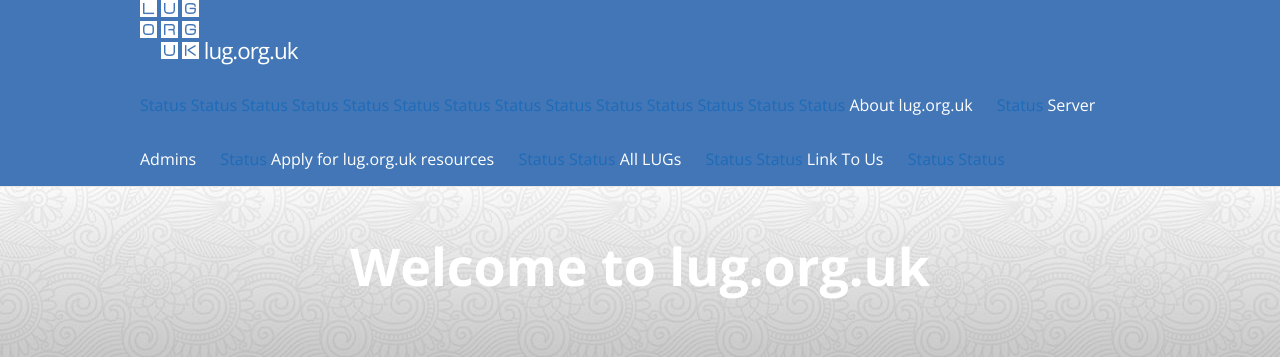
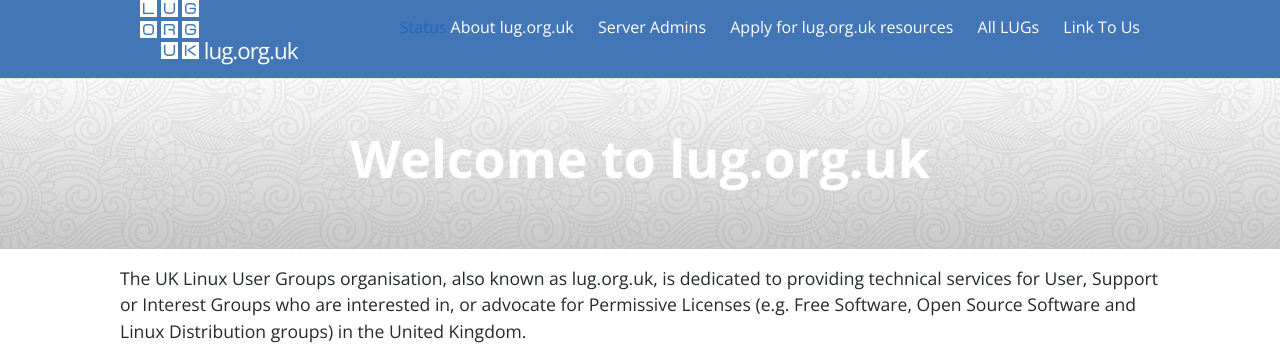
Before and after one commit to lugorguk/lug.org.uk-website, a Jekyll site: the page built from index.md, in a window 1280 px wide, cut to the strip 0-358 px from the top of the page. Built offline with Jekyll 4.4.1, drawn with Linux system fonts in a browser that asks for light colours; some of the changed lines change nothing that is shown.

Commit message:
Test adding link to Status website

```diff
--- a/_includes/site-header.html
+++ b/_includes/site-header.html
@@ -21,9 +21,9 @@
         </label>
 
         <div class="trigger">
+          <a href="https://status.lug.org.uk/" target="_blank">Status</a>
 {% for path in page_paths %}
 {% assign my_page = site.pages | where: "path", path | first %}
-<a href="https://status.lug.org.uk/" target="_blank">Status</a>
 {% if my_page.title %}
 {% if my_page.title contains "404" or my_page.is_home or my_page.is_regional %}
 {% else %}
```
